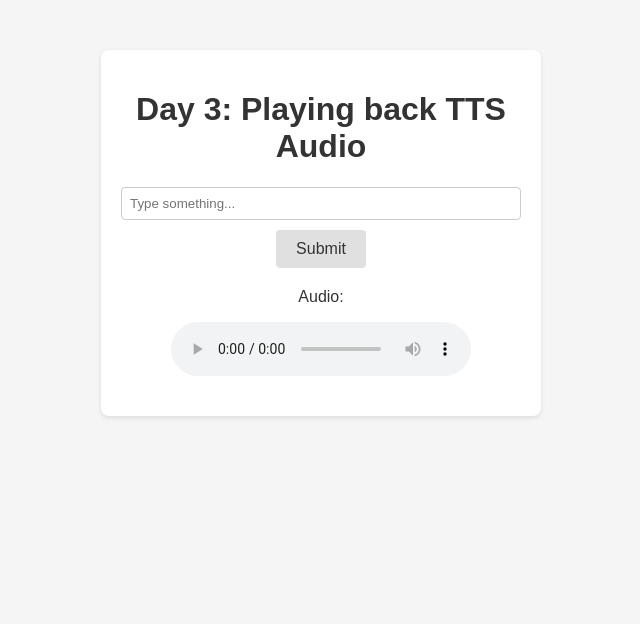
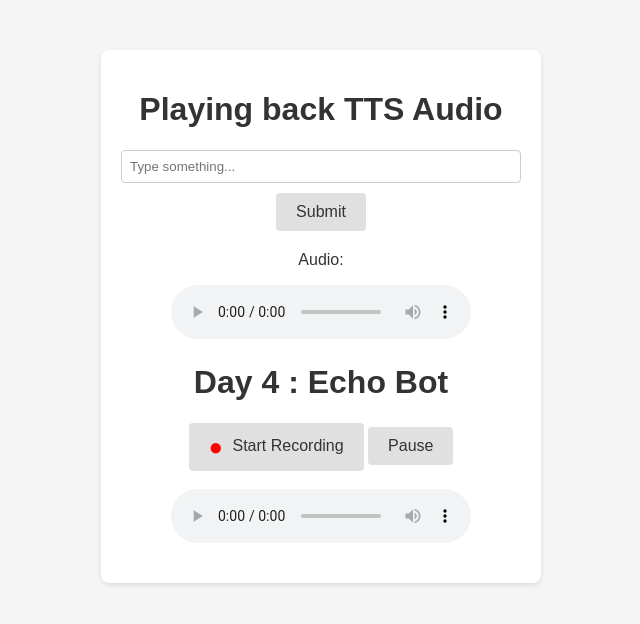
Before and after one commit to Swayam42/AI-Voice-Agent, a FastAPI app: page / in a window 1280 px wide. Shown: the top 624 px of the page, without its empty margins (319-959 px from the left). Run offline with FastAPI, Linux system fonts and the light colour scheme.

Commit message:
Day -4 : Echo Bot

```diff
--- a/app/static/JS/script.js
+++ b/app/static/JS/script.js
@@ -5,10 +5,20 @@ document.addEventListener('DOMContentLoaded', () => {
   const audio = document.getElementById('audio');
   const status = document.getElementById('status');
 
+  // Echo Bot elements
+  const toggleRecording = document.getElementById('toggleRecording');
+  const pauseRecording = document.getElementById('pauseRecording');
+  const echoAudio = document.getElementById('echoAudio');
+  const echoStatus = document.getElementById('echoStatus');
+
   // Debug: Log elements to ensure they exist
-  console.log("Elements:", { textInput, submitButton, audio, status });
+  console.log("Elements:", { textInput, submitButton, audio, status, toggleRecording, pauseRecording, echoAudio, echoStatus });
 
-  // Function to generate and play audio
+  let mediaRecorder;
+  let audioChunks = [];
+  let isRecording = false;
+
+  // Function to generate and play TTS audio
   async function generateAudio() {
     const text = textInput.value;
     if (!text) {
@@ -51,7 +61,74 @@ document.addEventListener('DOMContentLoaded', () => {
     }
   }
 
-  // Add click event to the submit button only if it exists
+  // Function to toggle recording
+  function toggleEchoRecording() {
+    if (!isRecording) {
+      if (!navigator.mediaDevices || !navigator.mediaDevices.getUserMedia) {
+        echoStatus.textContent = "getUserMedia not supported on your browser!";
+        console.log("getUserMedia not supported on your browser!");
+        return;
+      }
+
+      navigator.mediaDevices.getUserMedia({ audio: true })
+        .then(stream => {
+          mediaRecorder = new MediaRecorder(stream);
+          audioChunks = [];
+
+          mediaRecorder.ondataavailable = (event) => {
+            audioChunks.push(event.data);
+            console.log("Audio chunk captured:", event.data.size);
+          };
+
+          mediaRecorder.onstop = () => {
+            console.log("recorder stopped");
+            const audioBlob = new Blob(audioChunks, { type: 'audio/ogg; codecs=opus' });
+            const audioUrl = window.URL.createObjectURL(audioBlob);
+            echoAudio.src = audioUrl;
+            echoStatus.textContent = "Recording stopped";
+            stream.getTracks().forEach(track => track.stop());
+            toggleRecording.textContent = "Start Recording";
+            isRecording = false;
+            pauseRecording.disabled = true;
+          };
+
+          mediaRecorder.start();
+          console.log("recorder state:", mediaRecorder.state);
+          console.log("recorder started");
+          echoStatus.textContent = "Recording...";
+          toggleRecording.textContent = "Stop Recording";
+          isRecording = true;
+          pauseRecording.disabled = false;
+        })
+        .catch(err => {
+          echoStatus.textContent = `Microphone error: ${err.name} - ${err.message}`;
+          console.error("Microphone error:", err);
+        });
+    } else {
+      if (mediaRecorder && mediaRecorder.state !== 'inactive') {
+        mediaRecorder.stop();
+        console.log("recorder state:", mediaRecorder.state);
+        console.log("recorder stopped");
+      }
+    }
+  }
+
+  // Function to pause/resume recording
+  function pauseEchoRecording() {
+    if (mediaRecorder && mediaRecorder.state === 'recording') {
+      mediaRecorder.pause();
+      console.log("recorder paused");
+      echoStatus.textContent = "Recording paused...";
+      pauseRecording.textContent = "Resume";
+    } else if (mediaRecorder && mediaRecorder.state === 'paused') {
+      mediaRecorder.resume();
+      console.log("recorder resumed");
+      echoStatus.textContent = "Recording...";
+      pauseRecording.textContent = "Pause";
+    }
+  }
+
+  // Add click events
   if (submitButton) {
     submitButton.addEventListener('click', () => {
       console.log('Submit button clicked!');
@@ -60,4 +137,23 @@ document.addEventListener('DOMContentLoaded', () => {
   } else {
     console.error("Submit button not found! Check the button ID in index.html.");
   }
+
+  if (toggleRecording) {
+    toggleRecording.addEventListener('click', () => {
+      console.log('Toggle recording clicked!');
+      toggleEchoRecording();
+    });
+  } else {
+    console.error("Toggle recording button not found!");
+  }
+
+  if (pauseRecording) {
+    pauseRecording.addEventListener('click', () => {
+      console.log('Pause/resume clicked!');
+      pauseEchoRecording();
+    });
+    pauseRecording.disabled = true; // Disable pause until recording starts
+  } else {
+    console.error("Pause button not found!");
+  }
 });
--- a/app/templates/index.html
+++ b/app/templates/index.html
@@ -4,12 +4,26 @@
   <meta charset="UTF-8">
   <link rel="icon" href="{{ url_for('static', path='images/favicon.ico') }}" type="image/murf-icon">
   <link rel="stylesheet" href="{{ url_for('static', path='css/style.css') }}">
-  <title>Murf AI Voice Agent - Day 3</title>
-
+  <title>Murf AI Voice Agent - Day 4</title>
+  <style>
+    .record-icon {
+      color: red;
+      font-size: 1.5em;
+      vertical-align: middle;
+      margin-right: 5px;
+      transition: opacity 0.3s;
+    }
+    .blinking {
+      animation: blink 1s steps(2, start) infinite;
+    }
+    @keyframes blink {
+      to { opacity: 0; }
+    }
+  </style>
 </head>
 <body>
   <div class="container">
-    <h1>Day 3: Playing back TTS Audio</h1>
+    <h1>Playing back TTS Audio</h1>
 
     <input type="text" id="textInput" placeholder="Type something...">
     <button id="submitBtn">Submit</button>
@@ -18,9 +32,42 @@
       <p>Audio:</p>
       <audio id="audio" controls></audio>
       <p id="status"></p>
+
+      <div id="echo-bot">
+        <h1>Day 4 : Echo Bot</h1>
+        <button id="toggleRecording"><span class="record-icon" id="recordDot">●</span> Start Recording</button>
+        <button id="pauseRecording">Pause</button><br><br>
+        <audio id="echoAudio" controls></audio>
+        <p id="echoStatus"></p>
+      </div>
     </div>
   </div>
 
+  <script>
+    // Blinking record icon logic
+    document.addEventListener('DOMContentLoaded', function() {
+      const toggleBtn = document.getElementById('toggleRecording');
+      let isRecording = false;
+      function setBlinking(state) {
+        const recordDot = document.getElementById('recordDot');
+        if (recordDot) {
+          if (state) {
+            recordDot.classList.add('blinking');
+            toggleBtn.innerHTML = '<span class="record-icon blinking" id="recordDot">●</span> Stop Recording';
+          } else {
+            recordDot.classList.remove('blinking');
+            toggleBtn.innerHTML = '<span class="record-icon" id="recordDot">●</span> Start Recording';
+          }
+        }
+      }
+      if (toggleBtn) {
+        toggleBtn.addEventListener('click', function() {
+          isRecording = !isRecording;
+          setBlinking(isRecording);
+        });
+      }
+    });
+  </script>
   <script src="{{ url_for('static', path='JS/script.js') }}"></script>
 </body>
 </html>
```
